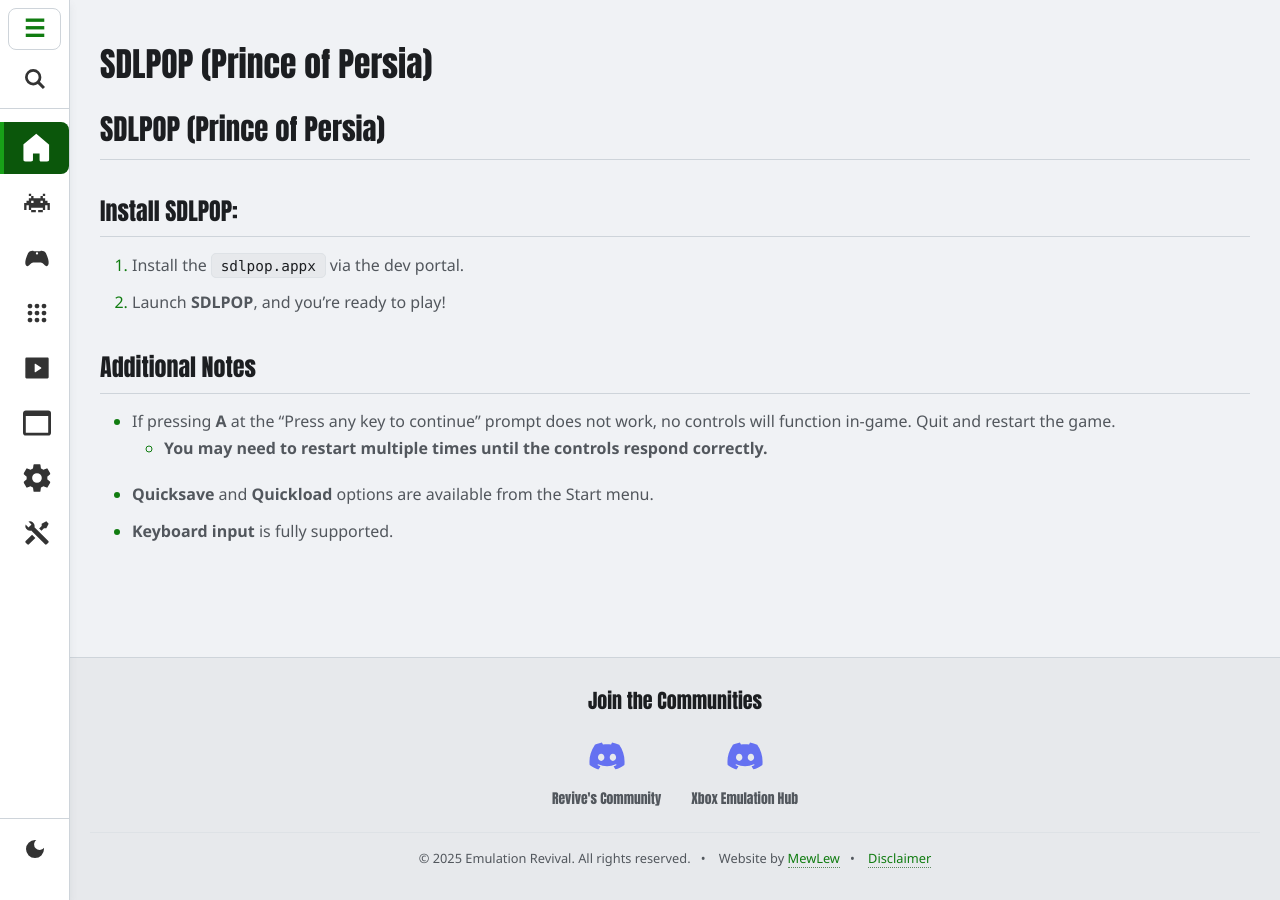
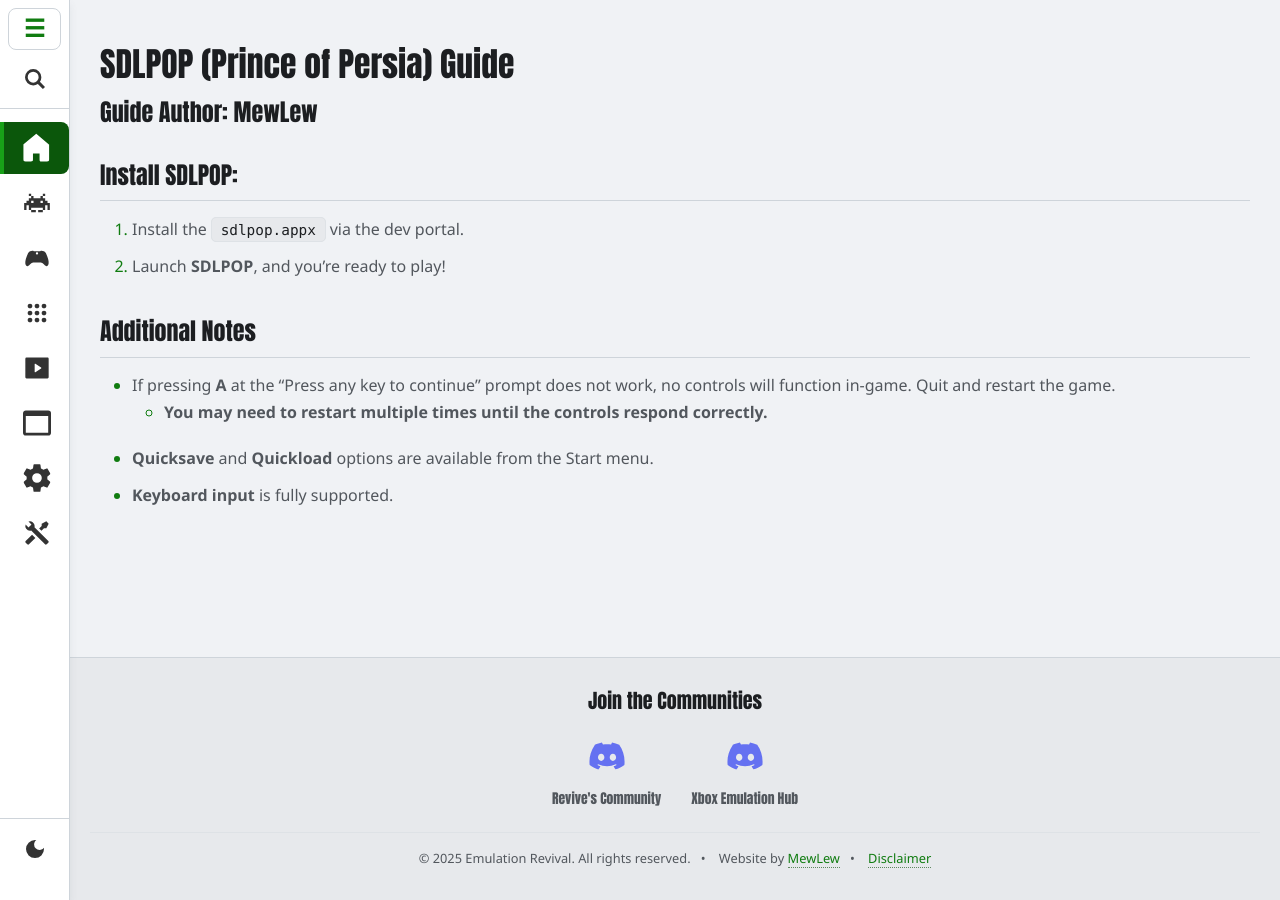
Before and after one commit to EmulationRevival/emulationrevival.github.io, a Jekyll site: the page built from guides/ports/sdlpop.md, in a window 1280 px wide. Built offline with Jekyll 4.4.1, drawn with Linux system fonts in a browser that asks for light colours.

Commit message:
Update sdlpop.md

```diff
--- a/guides/ports/sdlpop.md
+++ b/guides/ports/sdlpop.md
@@ -1,11 +1,10 @@
 ---
 layout: template
-title: "SDLPOP (Prince of Persia)"
+title: "SDLPOP (Prince of Persia) Guide"
 permalink: /guides/ports/sdlpop-guide/
 description: "A guide for setting up SDLPOP (Prince of Persia) on dev mode."
+author: "MewLew"
 ---
-
-## SDLPOP (Prince of Persia)
 
 ### Install SDLPOP:
 1. Install the `sdlpop.appx` via the dev portal.
```
